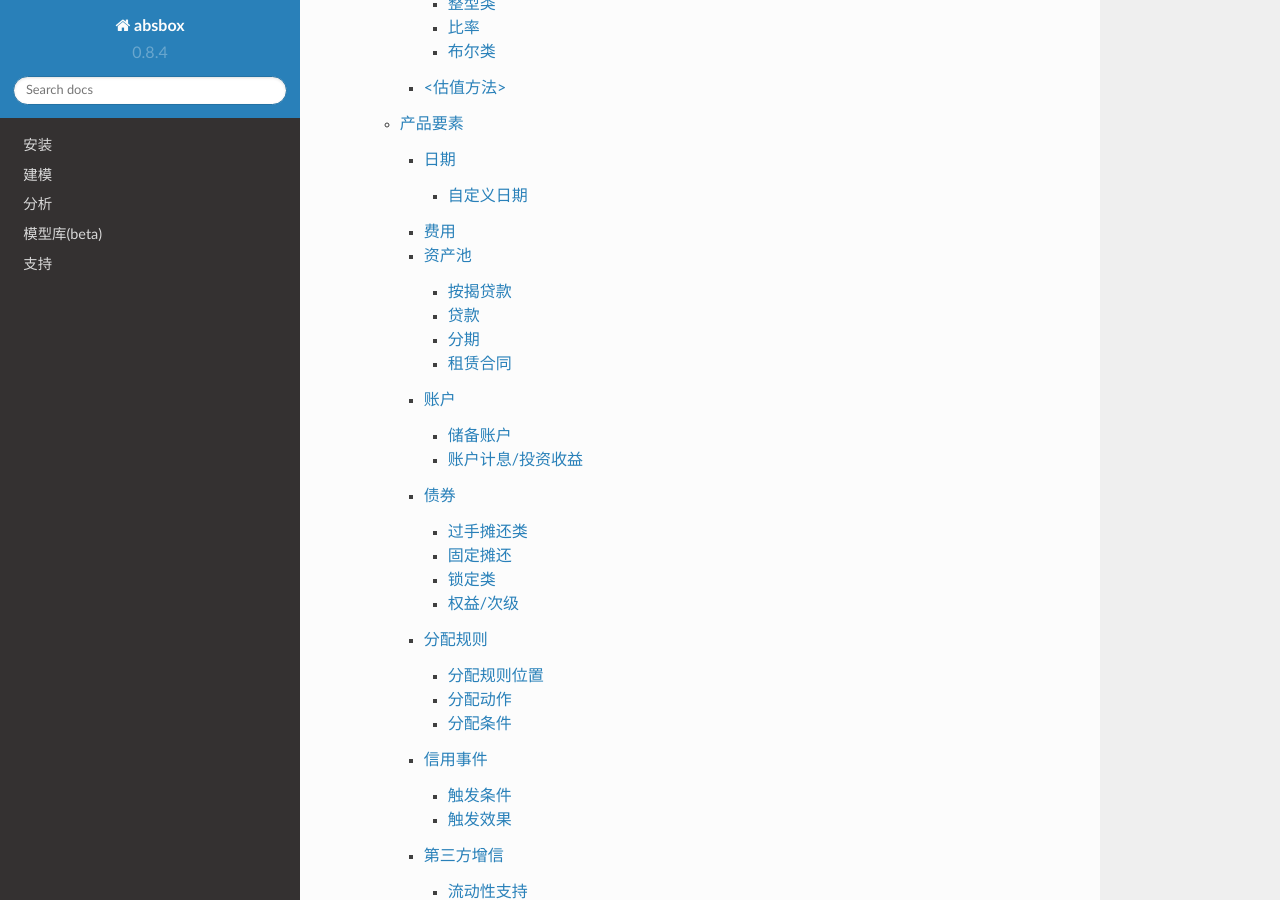
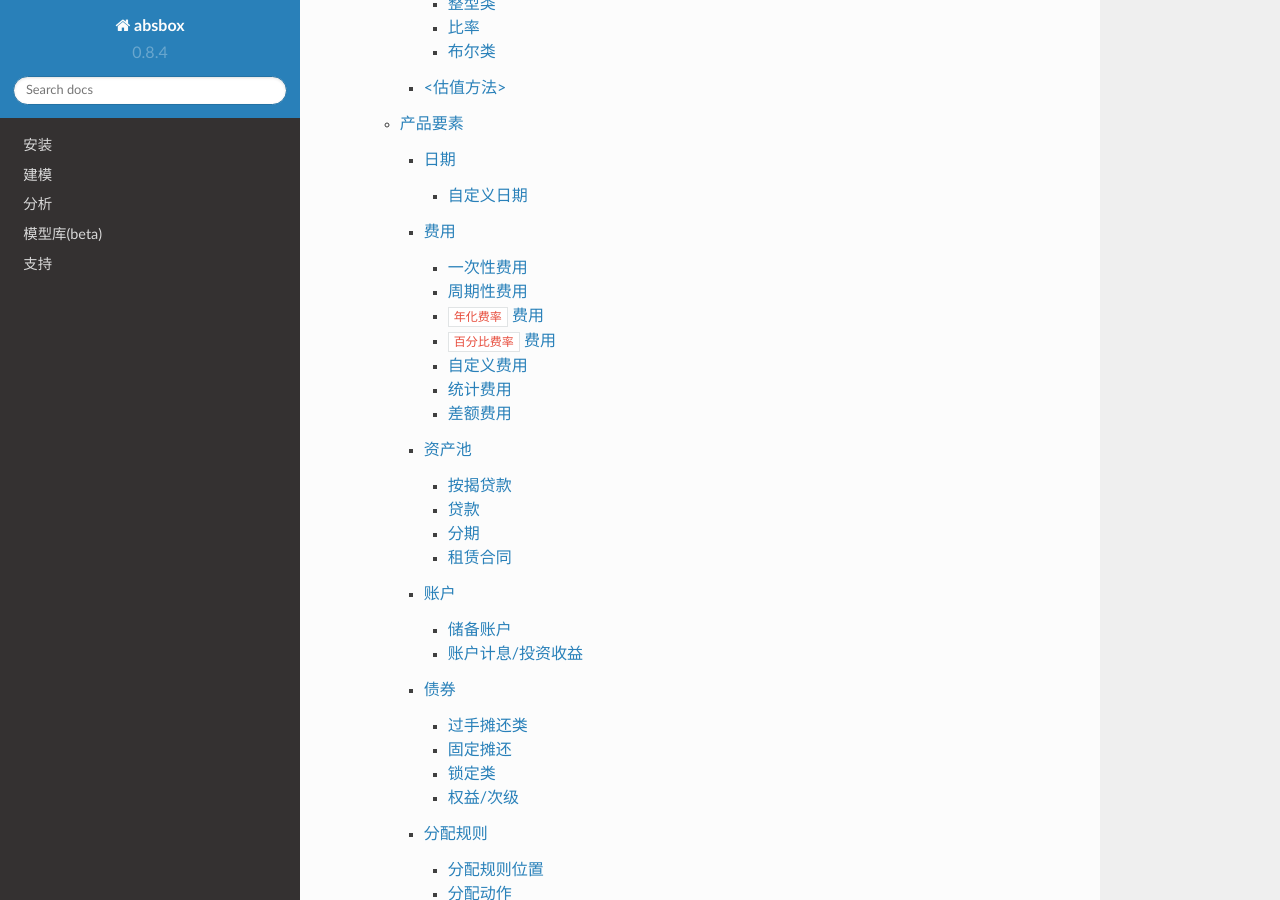
Before and after one commit to yellowbean/pyabs-doc, a Sphinx documentation site: the page built from docs/source/index.rst, in a window 1280 px wide and 900 px high, scrolled down 1064 px. Built offline with Sphinx 7.4.7 and the Read the Docs theme 2.0.0, drawn with Linux system fonts in a browser that asks for light colours; some of the changed lines change nothing that is shown.

Commit message:
reformat fee section

```diff
--- a/docs/source/建模.rst
+++ b/docs/source/建模.rst
@@ -208,48 +208,74 @@ SPV
 费用
 --------
 
-费用类型包括
-  * 一次性费用, 例如需要支付的承销费用。
-  * 周期性费用, 例如一年一次的跟踪评级费用,或者每个月产生的事务性费用
-  * 按照 ``年化费率`` 产生的费用, 目前支持基数
-     *  ``资产池余额``
-     * ``资产池初始余额``
-     * ``债券余额``
-  * 按照 ``百分比费率`` 产生的费用, 目前支持基数
-     * 或者按照 ``资产池利息`` ,作为基数的增值税计算费用
-     * 或者按照 ``违约余额`` , 作为基数计算违约处置费用
-  * 自定义费用，用户自由设定未来某个时间，某个金额进行偿付的费用。
-  * 按照 ``个数`` 和 费率 进行计算的费用  ``计数费用``
-  * 按照 两个 ``公式`` 之间的 ``差额`` 作为计费基础的。
+建模格式为： ``(费用名称 , {费用描述} )``,费用类型包括
 
-建模格式为： ``(费用名称 , {费用描述} )``
-
-示例为设定两个费用
-
-  * 按照当期资产池利息金额乘以3.25%。
-  * 按照资产池余额的年化2%收取当期费用。
-  * 固定一次性费用 8元 ,资金保管报酬等
-  * 每年 6月30日 产生 80000元费用
+一次性费用
+^^^^^^^^^^^^
+例如需要支付的承销费用。
 
 .. code-block:: python
 
-  (("增值税",{"类型":{"百分比费率":["资产池回款","利息",0.0326]}})
+  ("承销费",{"类型":{"固定费用":8}})
 
-  ,("服务商费用",{"类型":{"年化费率":["资产池余额",0.02]}})
+周期性费用
+^^^^^^^^^^^^^
+例如一年一次的跟踪评级费用,或者每个月产生的事务性费用
 
-  ,("承销费":{"类型":{"固定费用":8}})
+.. code-block:: python
 
-  ,("评级跟踪费用":{"类型":{"周期费用":[["每年",6,30],80000]}})
+  ("评级跟踪费用",{"类型":{"周期费用":[["每年",6,30],80000]}})
 
-  ,(("信托费用",{"类型":{"自定义":[("2021-09-26",5),("2021-11-26",4)]}}),)
+``年化费率`` 费用
+^^^^^^^^^^^^^^^^^^
+目前支持基数
+     * ``资产池余额``
+     * ``资产池初始余额``
+     * ``债券余额``
 
-  ,("计数费用":[["每月",20],("债务人数量",),1])
+.. code-block:: python
 
-  ,("兑付手续费" ,{"类型":{"差额费用":[("factor"
+  ("服务商费用",{"类型":{"年化费率":["资产池余额",0.02]}})
+
+
+``百分比费率`` 费用
+^^^^^^^^^^^^^^^^^^^^^
+目前支持基数
+    * 或者按照 ``资产池利息`` ,作为基数的增值税计算费用
+    * 或者按照 ``违约余额`` , 作为基数计算违约处置费用
+
+.. code-block:: python
+
+  ("增值税",{"类型":{"百分比费率":["资产池回款","利息",0.0326]}})
+
+自定义费用
+^^^^^^^^^^^^^
+用户自由设定未来某个时间，某个金额进行偿付的费用。
+
+.. code-block:: python
+
+  (("信托费用",{"类型":{"自定义":[("2021-09-26",5),("2021-11-26",4)]}}),)
+
+
+统计费用
+^^^^^^^^^^^
+按照 ``个数`` 和 费率 进行计算的费用  ``计数费用``
+
+.. code-block:: python
+
+  ("计数费用",[["每月",20],("债务人数量",),1])
+
+差额费用
+^^^^^^^^^^^^
+
+按照 两个 ``公式`` 之间的 ``差额`` 作为计费基础的。
+
+.. code-block:: python
+
+  ("兑付手续费" ,{"类型":{"差额费用":[("factor"
                                    ,("债券支付总额",None,"A1","B")
                                    ,0.1)
                                    ,("费用支付总额",None,"兑付手续费")]}})
-  )
 
 资产池
 --------
```
